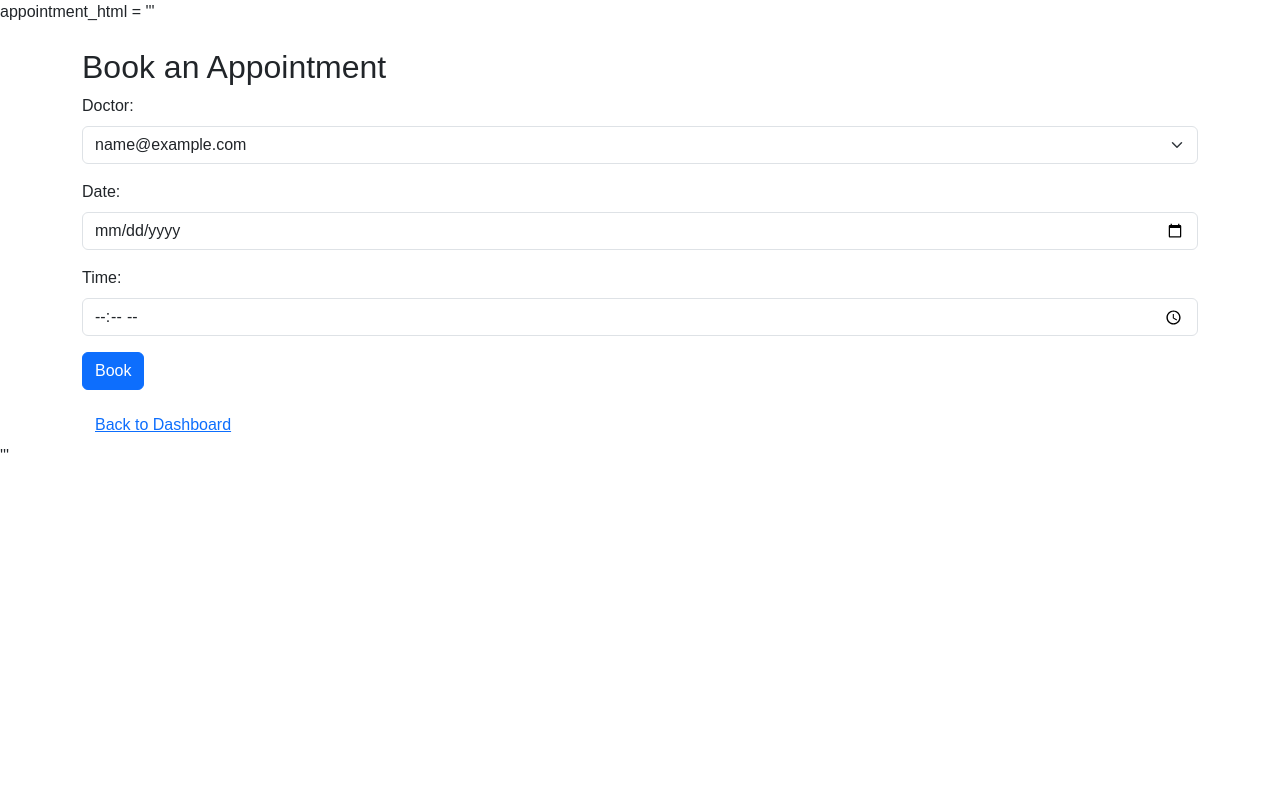
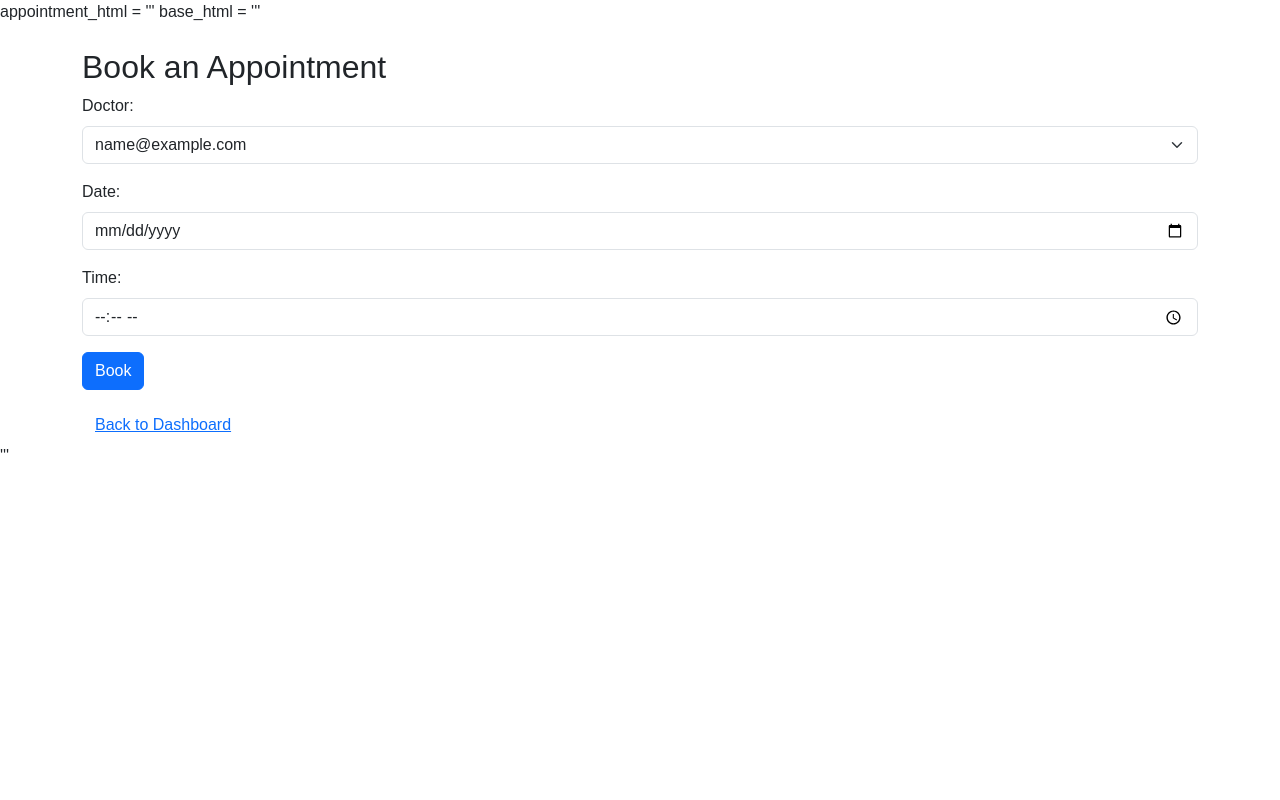
Before and after one commit to Sivanesh27/medivault, a Python web app: template templates/appointment.html in a window 1280 px wide. Run offline with Jinja, Linux system fonts and the light colour scheme; the template is opened without the code that fills it: most values are stand-ins (such as "Sample title", 1, 10 or a date in 2020).

Commit message:
Update base.html

```diff
--- a/templates/base.html
+++ b/templates/base.html
@@ -1,3 +1,4 @@
+base_html = '''
 <!DOCTYPE html>
 <html lang="en">
 <head>
```
